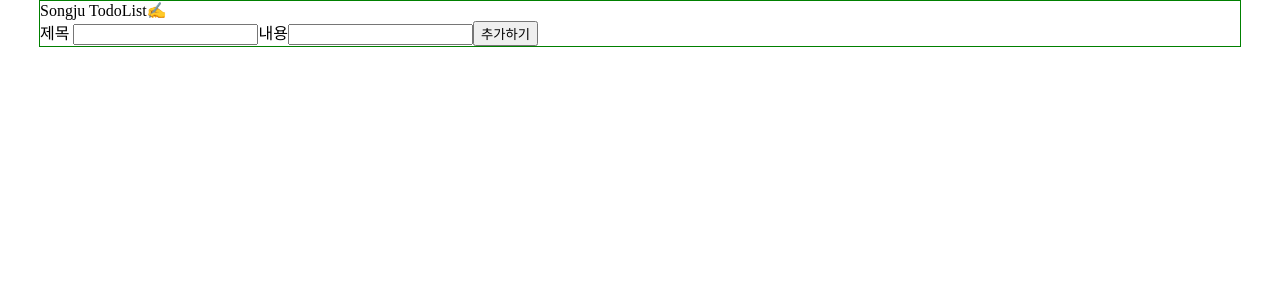
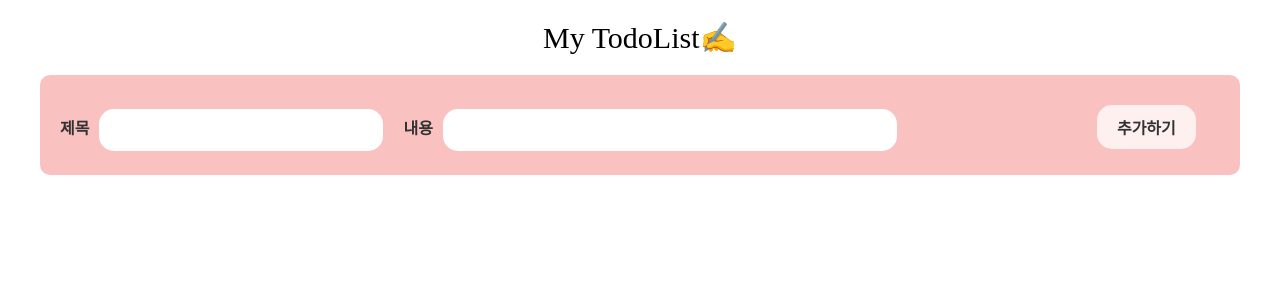
Before and after one commit to songjuu/my-todolist, a React (Create React App) app: page / in a window 1280 px wide. Shown: the top 300 px of the page. Built offline with nearby package versions, Linux system fonts and the light colour scheme.

Commit message:
todolist 제목, 검색 부분 css

```diff
--- a/src/components/AddList.jsx
+++ b/src/components/AddList.jsx
@@ -1,13 +1,16 @@
 import React from "react";
+import "../css/addList.css";
 
 function AddList() {
   return (
-    <form>
-      <label>제목</label>&nbsp;
-      <input></input>
-      <label>내용</label>
-      <input></input>
-      <button>추가하기</button>
+    <form className="form-bg">
+      <div className="form-content">
+        <label>제목</label>
+        <input className="form-title" type="text"></input>
+        <label>내용</label>
+        <input className="form-text" type="text"></input>
+        <button>추가하기</button>
+      </div>
     </form>
   );
 }
--- a/src/components/TodoList.jsx
+++ b/src/components/TodoList.jsx
@@ -1,11 +1,12 @@
 import React from "react";
 import AddList from "./AddList";
 import ViewList from "./ViewList";
+import "../css/todoList.css";
 
 function TodoList() {
   return (
     <div>
-      <header className="title">Songju TodoList✍</header>
+      <header className="title">My TodoList✍</header>
       <AddList />
     </div>
   );
--- a/src/components/ViewList.jsx
+++ b/src/components/ViewList.jsx
@@ -0,0 +1,7 @@
+import React from "react";
+
+function ViewList() {
+  return <div>ViewList</div>;
+}
+
+export default ViewList;
--- a/src/css/TodoList.css
+++ b/src/css/TodoList.css
@@ -1,3 +1,6 @@
 .title {
-  padding-top: 10px;
+  padding-top: 20px;
+  padding-bottom: 20px;
+  font-size: 30px;
+  text-align: center;
 }
--- /dev/null
+++ b/src/css/addList.css
@@ -0,0 +1,50 @@
+.form-bg {
+  width: auto;
+  height: 100px;
+  background-color: #fac1c1;
+  border-radius: 10px;
+}
+
+.form-bg .form-content {
+  text-align: left;
+  padding-top: 30px;
+}
+
+.form-content label {
+  padding-left: 20px;
+  font-weight: 700;
+  color: #323232;
+}
+
+.form-content .form-title {
+  width: 280px;
+  height: 40px;
+  margin-left: 10px;
+  border: 0;
+  border-radius: 15px;
+}
+
+.form-content .form-text {
+  width: 450px;
+  height: 40px;
+  margin-left: 10px;
+  border: 0;
+  border-radius: 15px;
+}
+
+.form-content button {
+  margin-left: 200px;
+  border-radius: 15px;
+  border: none;
+  background-color: #fff0f0;
+  color: #323232;
+  font-weight: 700;
+  font-size: 16px;
+  padding: 10px 20px;
+  cursor: pointer;
+}
+
+.form-content button:hover {
+  background-color: #ff6e6e;
+  color: white;
+}
--- a/src/css/index.css
+++ b/src/css/index.css
@@ -3,5 +3,4 @@ body {
   max-width: 1200px;
   min-width: 800px;
   height: auto;
-  border: 1px solid green;
 }
```
